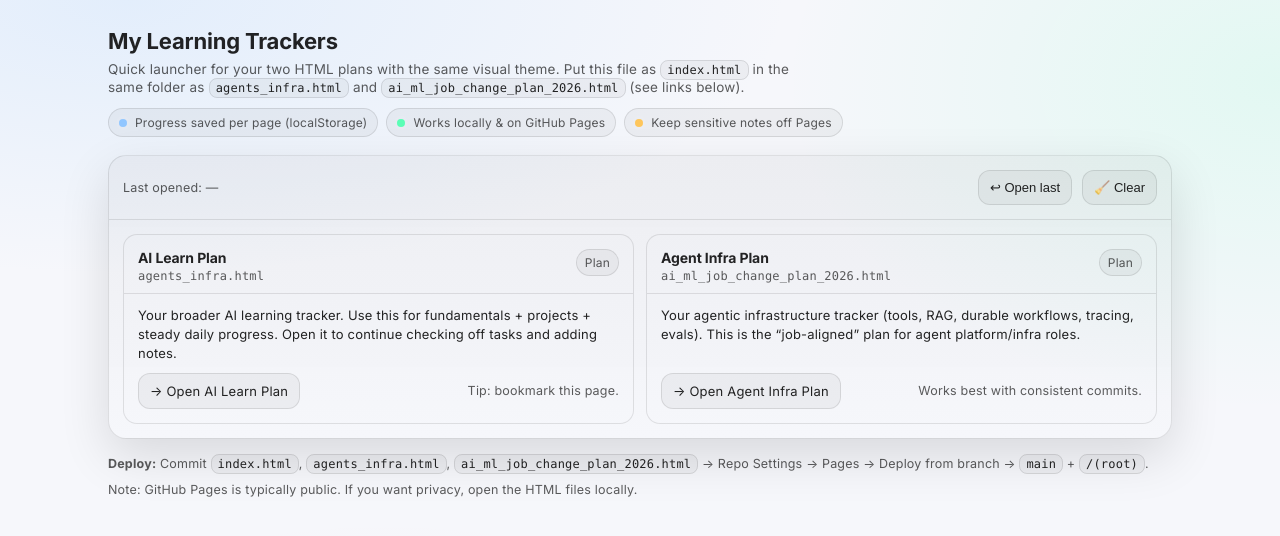
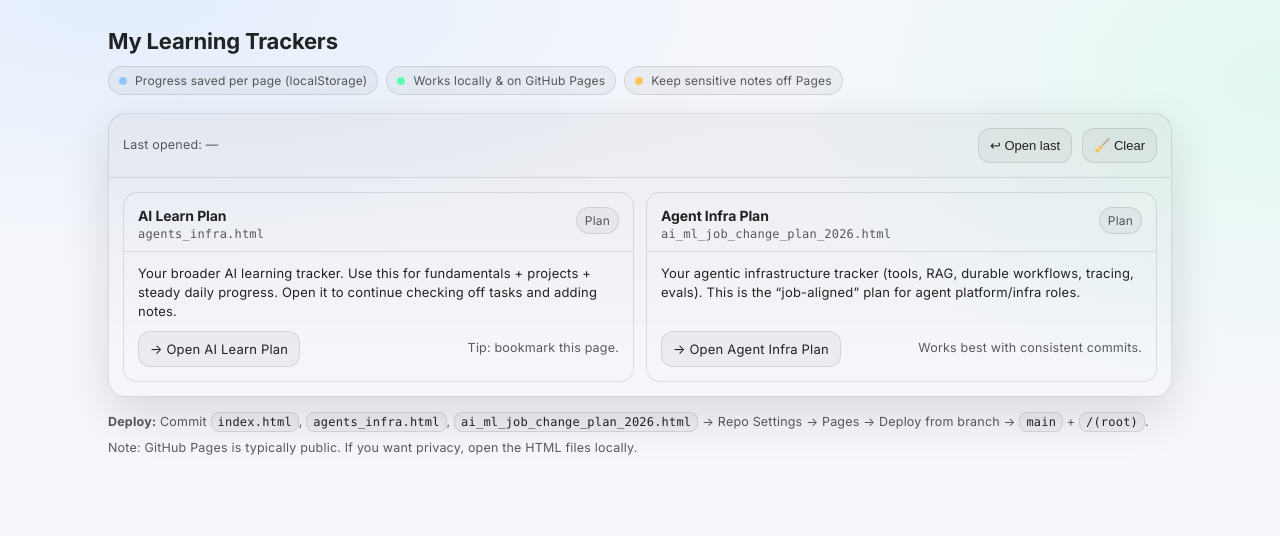
Before and after one commit to adkhadilkar/study, a plain HTML site: page index.html in a window 1280 px wide. Drawn offline with Linux system fonts and the light colour scheme.

Commit message:
Update index.html

```diff
--- a/index.html
+++ b/index.html
@@ -306,10 +306,6 @@
     <div class="topbar">
       <div class="title">
         <h1>My Learning Trackers</h1>
-        <p class="subtitle">
-          Quick launcher for your two HTML plans with the same visual theme. Put this file as <code class="inline">index.html</code>
-          in the same folder as <code class="inline">agents_infra.html</code> and <code class="inline">ai_ml_job_change_plan_2026.html</code> (see links below).
-        </p>
         <div class="badgeRow">
           <span class="badge"><span class="dot focus"></span>Progress saved per page (localStorage)</span>
           <span class="badge"><span class="dot good"></span>Works locally & on GitHub Pages</span>
```
